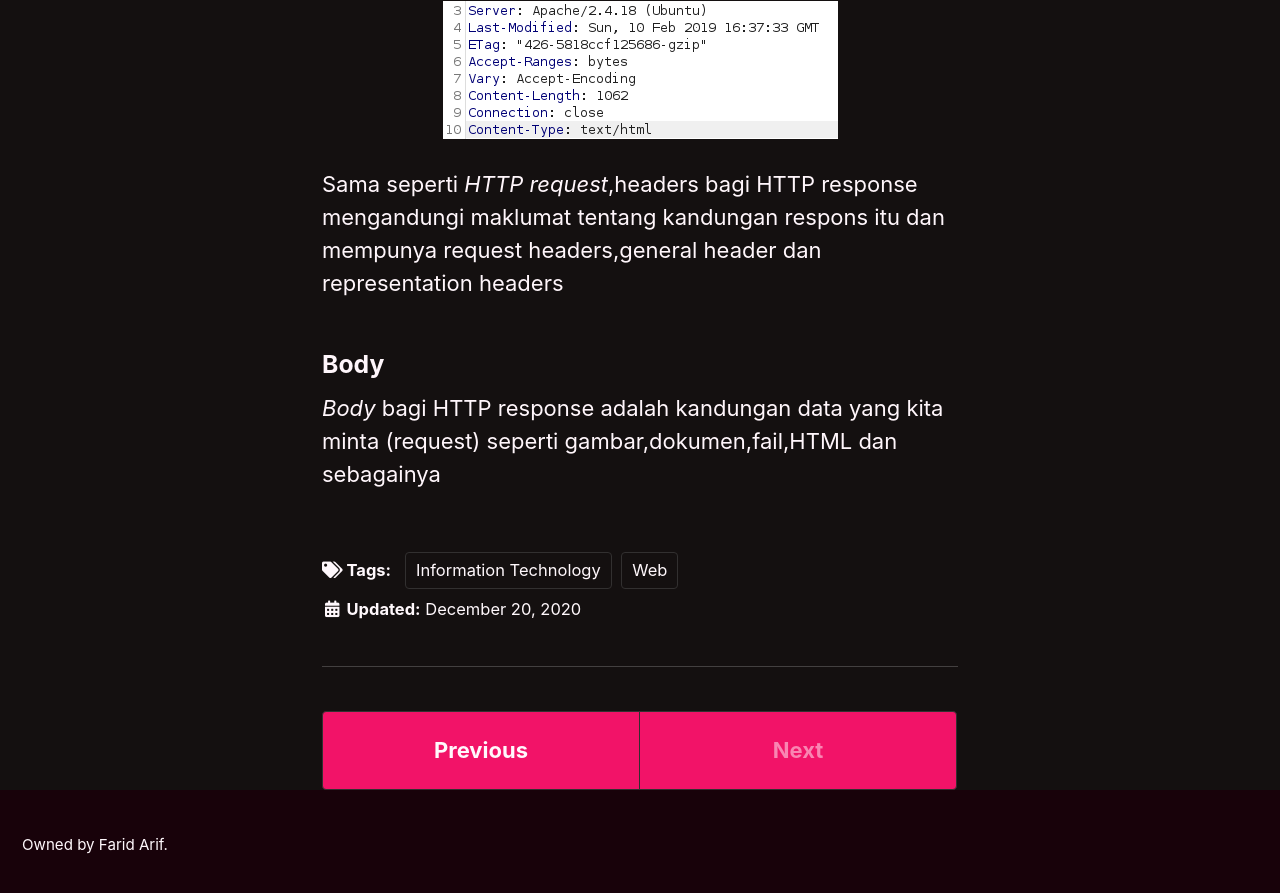
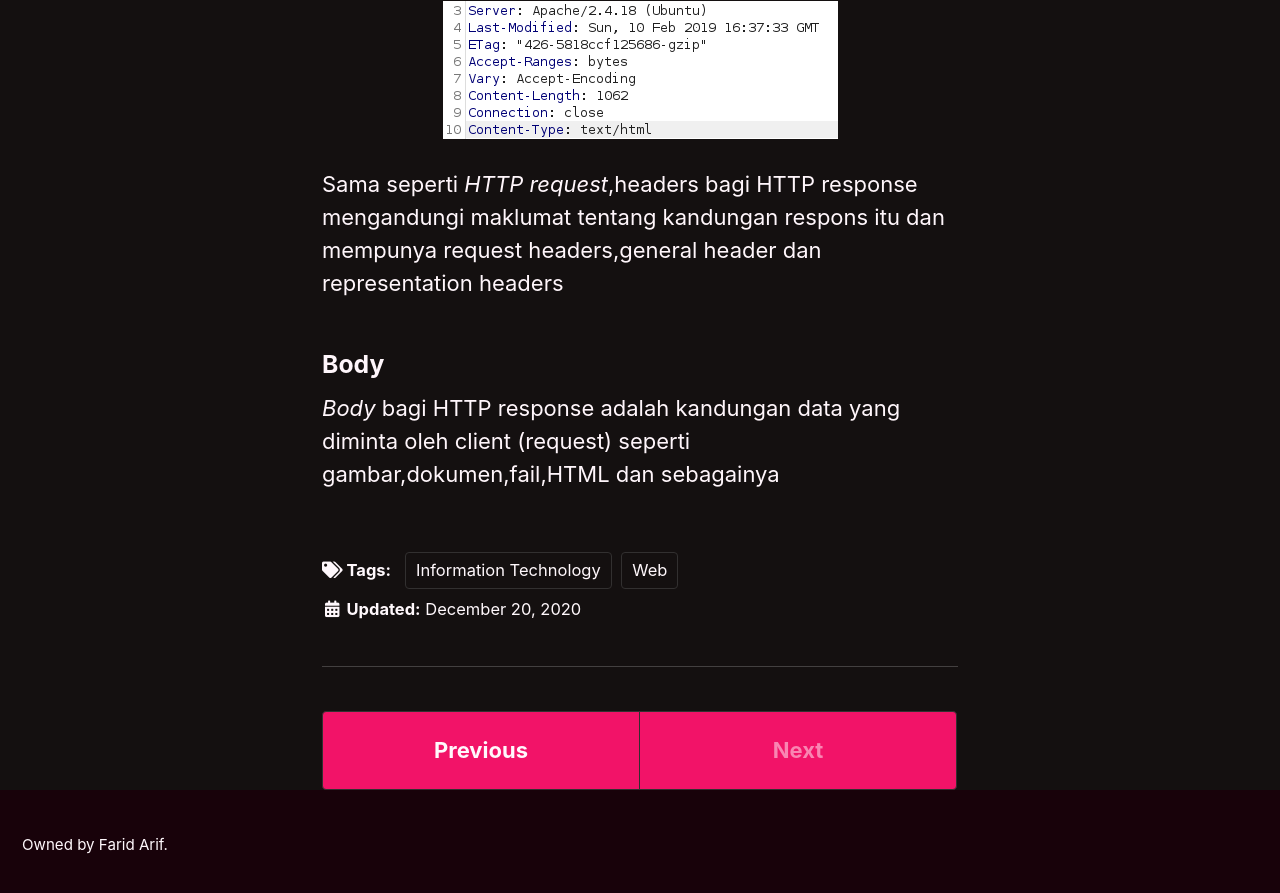
Before and after one commit to faridarif/faridarif.github.io, a Jekyll site: the page built from _posts/2020-12-20-http.md, in a window 1280 px wide and 900 px high, scrolled down 3671 px. Shown: the top 893 px of the window. Built offline with Jekyll 4.4.1, drawn with Linux system fonts in a browser that asks for light colours; cached includes are drawn as plain includes.

Commit message:
Update 2020-12-20-http.md

```diff
--- a/_posts/2020-12-20-http.md
+++ b/_posts/2020-12-20-http.md
@@ -65,4 +65,4 @@ Sama seperti *HTTP request*,headers bagi HTTP response mengandungi maklumat tent
 
 ### Body
 
-*Body* bagi HTTP response adalah kandungan data yang kita minta (request) seperti gambar,dokumen,fail,HTML dan sebagainya
+*Body* bagi HTTP response adalah kandungan data yang diminta oleh client (request) seperti gambar,dokumen,fail,HTML dan sebagainya
```
